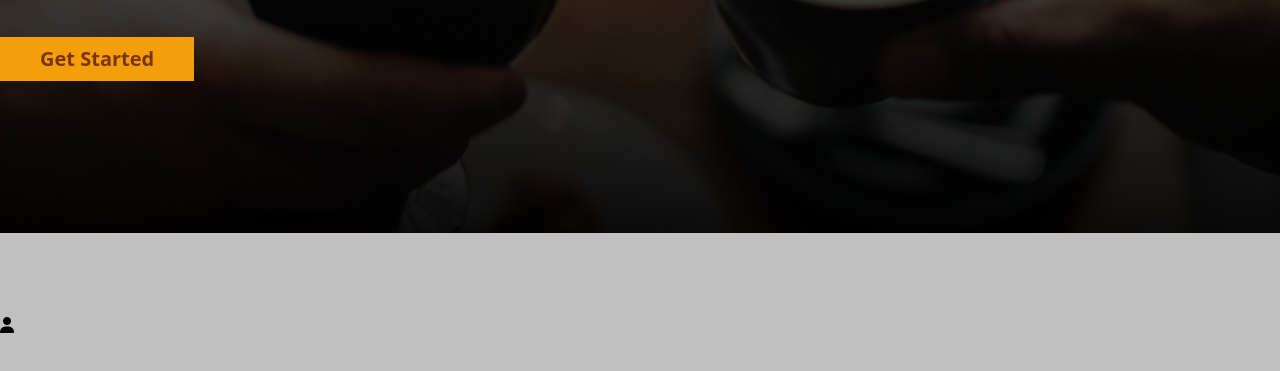
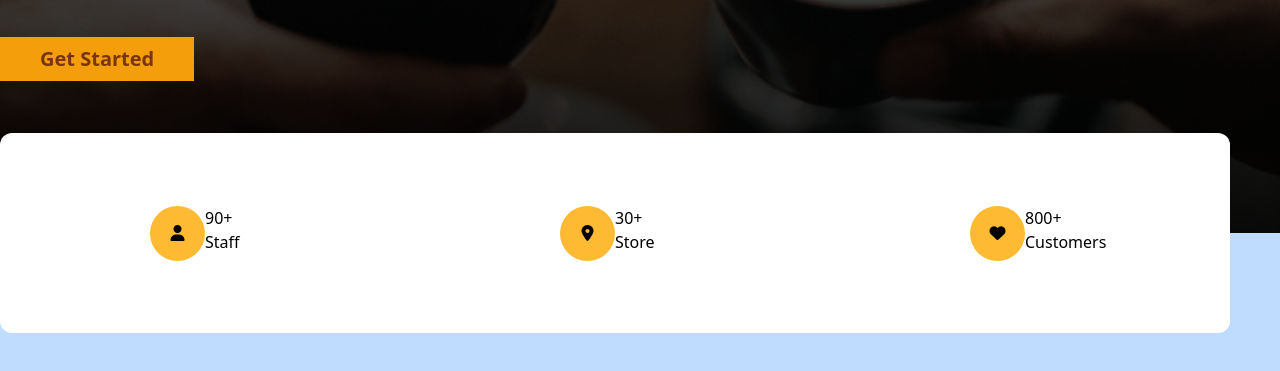
Before and after one commit to ekaadwar/b22-html-slicing, a website: page index.html in a window 1280 px wide. Shown: the part 417-788 px from the top of the page. Drawn offline with nearby package versions, Linux system fonts and the light colour scheme.

Commit message:
fix the fliying box in home page

```diff
--- a/css/style.css
+++ b/css/style.css
@@ -32,3 +32,21 @@ nav button {
 .jumbotron button.started {
   background-color: rgba(255, 186, 51, 1);
 }
+
+#advantages .report {
+  height: 200px;
+  margin-top: -180px;
+}
+
+.box-advent {
+  display: grid;
+  height: 55px;
+  width: 55px;
+  background-color: rgba(255, 186, 51, 1);
+  text-align: center;
+  margin-left: 150px;
+}
+
+.box-advent i {
+  align-self: center;
+}
--- a/index.html
+++ b/index.html
@@ -50,9 +50,31 @@
     <!-- akhir section jumbotron -->
 
     <!-- section advantages -->
-    <section>
-      <div class="grid-cols-3">
-        <div><i class="fas fa-user"></i></div>
+    <section id="advantages" class="bg-blue-200">
+      <div class="container mx-auto">
+        <div class="report absolute bg-white grid grid-cols-3 rounded-xl">
+          <div class="grid grid-cols-2 self-center">
+            <div class="box-advent rounded-full"><i class="fas fa-user"></i></div>
+            <div>
+              <h3>90+</h3>
+              <p>Staff</p>
+            </div>
+          </div>
+          <div class="grid grid-cols-2 self-center">
+            <div class="box-advent rounded-full"><i class="fas fa-map-marker-alt"></i></div>
+            <div>
+              <h3>30+</h3>
+              <p>Store</p>
+            </div>
+          </div>
+          <div class="grid grid-cols-2 self-center">
+            <div class="box-advent rounded-full"><i class="fas fa-heart"></i></div>
+            <div>
+              <h3>800+</h3>
+              <p>Customers</p>
+            </div>
+          </div>
+        </div>
       </div>
     </section>
     <!-- akhir section advantages -->
```
